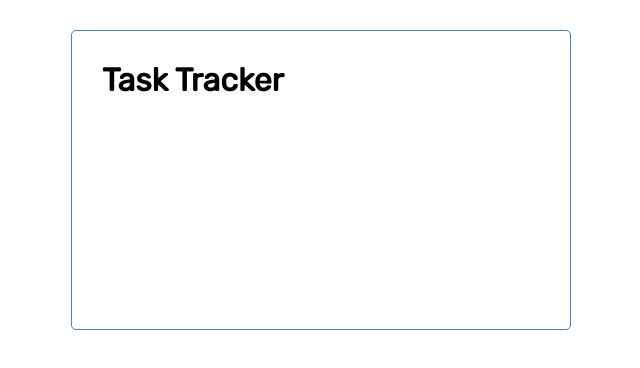
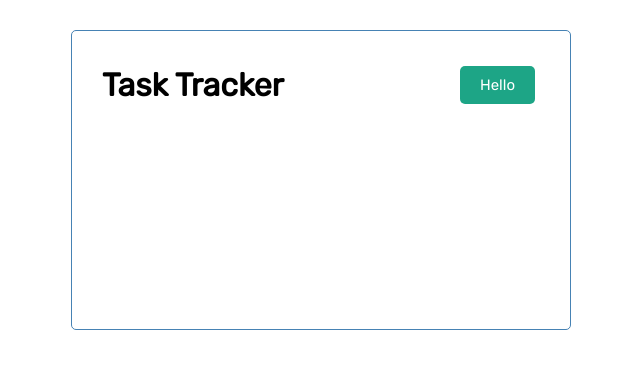
Before and after one commit to clay-land/react-task-tracker, a React (Create React App) app: page / in a window 1280 px wide. Shown: the top 368 px of the page, without its empty margins (319-959 px from the left). Built offline with nearby package versions, Linux system fonts and the light colour scheme.

Commit message:
button component with initial style

```diff
--- /dev/null
+++ b/src/components/Button.js
@@ -0,0 +1,7 @@
+const Button = ( { color, text }) => {
+  return (
+    <button className='btn' style={{ backgroundColor: color }}>{text}</button>
+    )
+}
+
+export default Button;
--- a/src/components/Header.js
+++ b/src/components/Header.js
@@ -1,10 +1,12 @@
 import PropTypes from 'prop-types'
+import Button from './Button'
 
 
 const Header = ({ title }) => {
   return (
-    <header>
+    <header className='header'>
       <h1>{title}</h1>
+      <Button color= '#1da586' text='Hello' />
     </header>
     )
 }
--- a/src/index.css
+++ b/src/index.css
@@ -28,3 +28,31 @@ body {
   align-items: center;
   margin-bottom: 20px;
 }
+
+
+.btn {
+  display: inline-block;
+  background: #000;
+  color: #fff;
+  border: none;
+  padding: 10px 20px;
+  margin: 5px;
+  border-radius: 5px;
+  cursor: pointer;
+  text-decoration: none;
+  font-size: 15px;
+  font-family: inherit;
+}
+
+.btn:focus {
+  outline: none;
+}
+
+.btn:active {
+  transform: scale(0.98);
+}
+
+.btn-block {
+  display: block;
+  width: 100%;
+}
```
